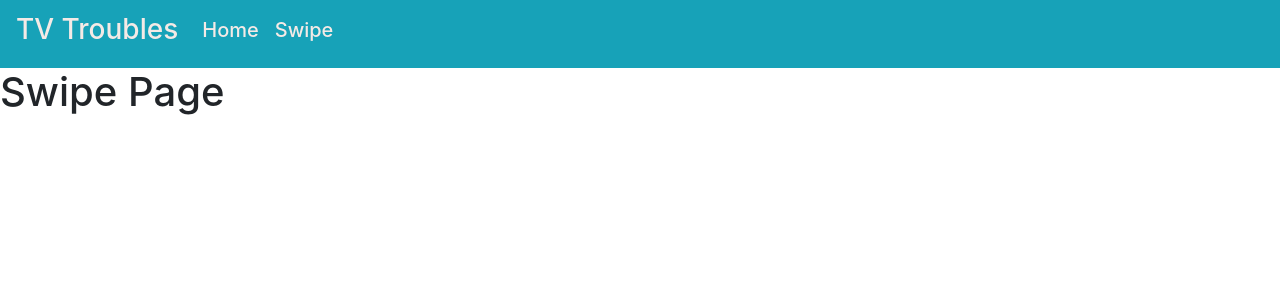
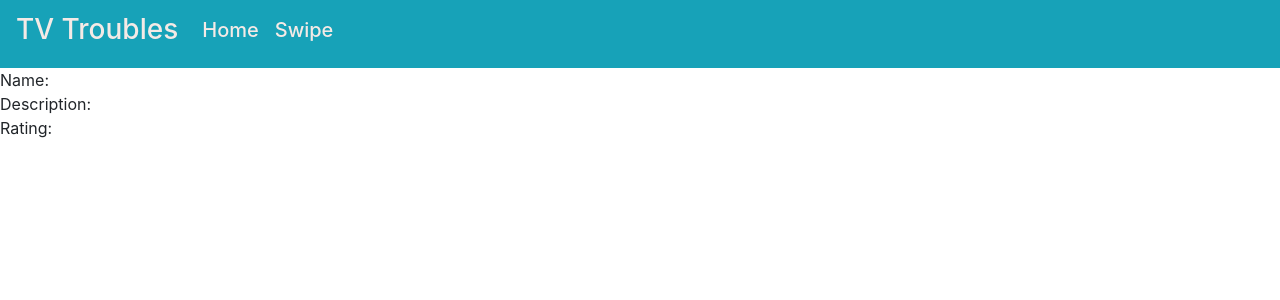
Before and after one commit to MauResendez/TVTroubles, a React (Create React App) app in the folder frontend/: page /swipe in a window 1280 px wide. Shown: the top 300 px of the page. Built offline with nearby package versions, Linux system fonts and the light colour scheme.

Commit message:
Created Description file and added to Swipe.Js

```diff
--- /dev/null
+++ b/frontend/src/components/Description.js
@@ -0,0 +1,13 @@
+import React from 'react';
+
+function Description(props) {
+    return (
+        <div>
+            <p>Name:{props.name}
+            <br></br>Description:{props.description}
+            <br></br>Rating:{props.rating}</p>
+        </div>
+    )
+};
+
+export default Description;
--- a/frontend/src/views/Swipe.js
+++ b/frontend/src/views/Swipe.js
@@ -1,8 +1,11 @@
 import React from "react";
+import Description from '../components/Description';
 
 function Swipe() {
     return (
-        <h1>Swipe Page</h1>
+        <div>
+            <Description/>
+        </div>
     );
 }
 
```
